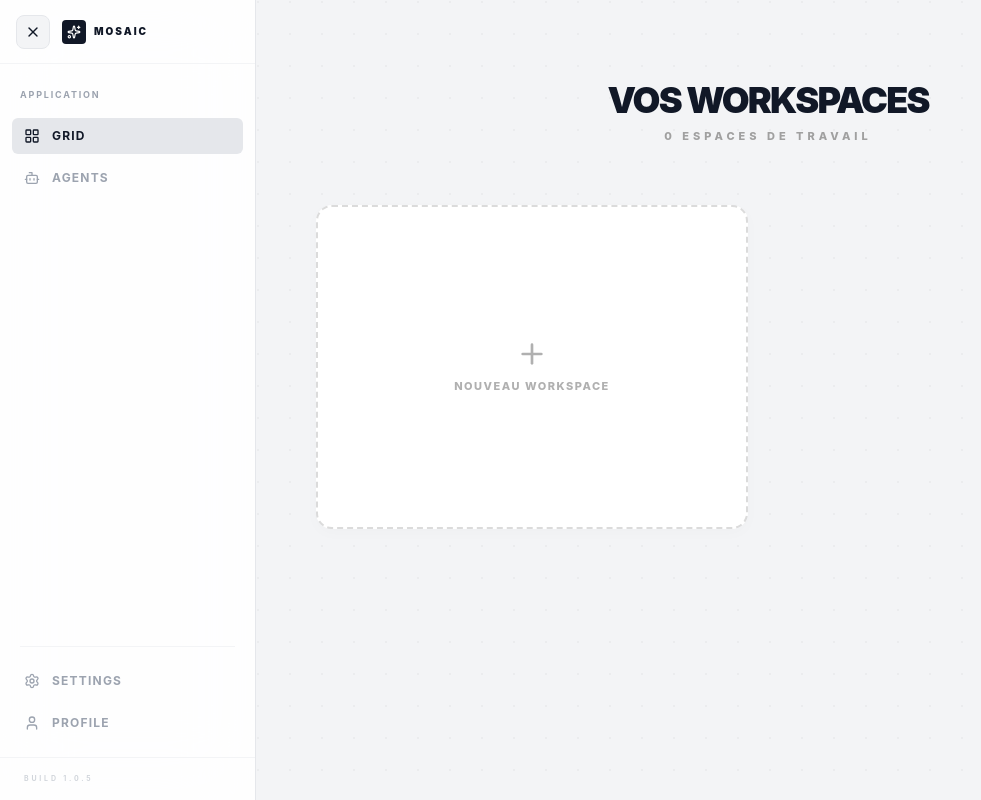
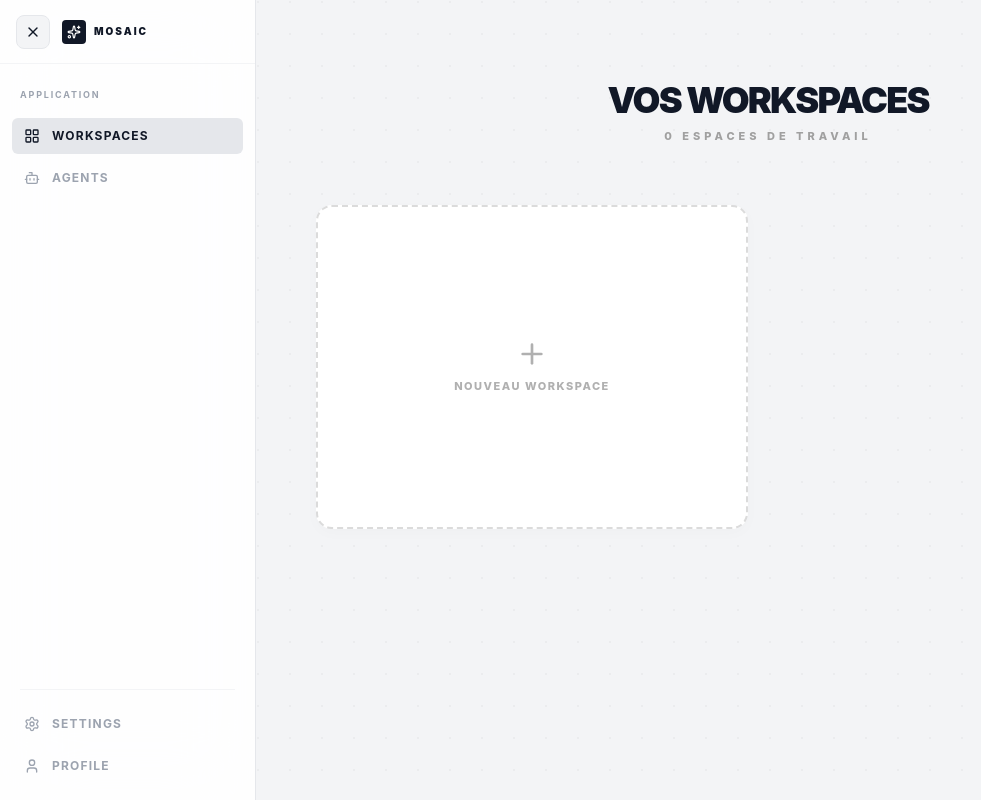
Before and after one commit to methil-group/mosaic, a Nuxt app in the folder electron/: page / in a window 1280 px wide. Both pictures are taken after a click on the button 32 px from the left and 31 px from the top of the page. Shown: the whole page, without its empty margins (0-981 px from the left). Built offline with nearby package versions, Linux system fonts and the light colour scheme.

Commit message:
Chore : rename grids into 'workspaces'

```diff
--- a/electron/app/components/layout/AppSidebar.vue
+++ b/electron/app/components/layout/AppSidebar.vue
@@ -26,12 +26,12 @@
                     class="px-2 text-[9px] font-bold text-gray-400 uppercase tracking-[0.2em] mb-4 animate-in fade-in duration-300">
                     Application</h3>
                 <div class="space-y-1.5">
-                    <NuxtLink to="/" v-tooltip="!isSidebarExpanded ? 'Workspace' : null"
+                    <NuxtLink to="/" v-tooltip="!isSidebarExpanded ? 'Workspaces' : null"
                         class="w-full flex items-center gap-3 px-3 py-2.5 rounded-md text-gray-400 hover:text-gray-900 hover:bg-gray-100 transition-all text-xs font-bold uppercase tracking-widest overflow-hidden"
                         active-class="bg-gray-200 text-gray-900">
                         <LayoutGrid class="w-4 h-4 shrink-0" />
                         <span v-if="isSidebarExpanded"
-                            class="animate-in slide-in-from-left-2 duration-300 truncate">Grid</span>
+                            class="animate-in slide-in-from-left-2 duration-300 truncate">Workspaces</span>
                     </NuxtLink>
                     <NuxtLink to="/agents" v-tooltip="!isSidebarExpanded ? 'Agents' : null"
                         class="w-full flex items-center gap-3 px-3 py-2.5 rounded-md text-gray-400 hover:text-gray-900 hover:bg-gray-100 transition-all text-xs font-bold uppercase tracking-widest overflow-hidden"
@@ -62,14 +62,6 @@
                     class="animate-in slide-in-from-left-2 duration-300 truncate">Profile</span>
             </NuxtLink>
         </div>
-
-        <!-- Footer/Info -->
-        <footer class="p-4 border-t border-gray-100 flex flex-col items-center overflow-hidden">
-            <div v-if="isSidebarExpanded" class="w-full px-2 animate-in fade-in duration-300">
-                <div class="text-[7px] font-bold text-gray-300 uppercase tracking-[0.4em] truncate">BUILD 1.0.5</div>
-            </div>
-            <div v-else class="text-[7px] font-bold text-gray-300 uppercase tracking-widest">v1</div>
-        </footer>
     </aside>
 </template>
 
```
